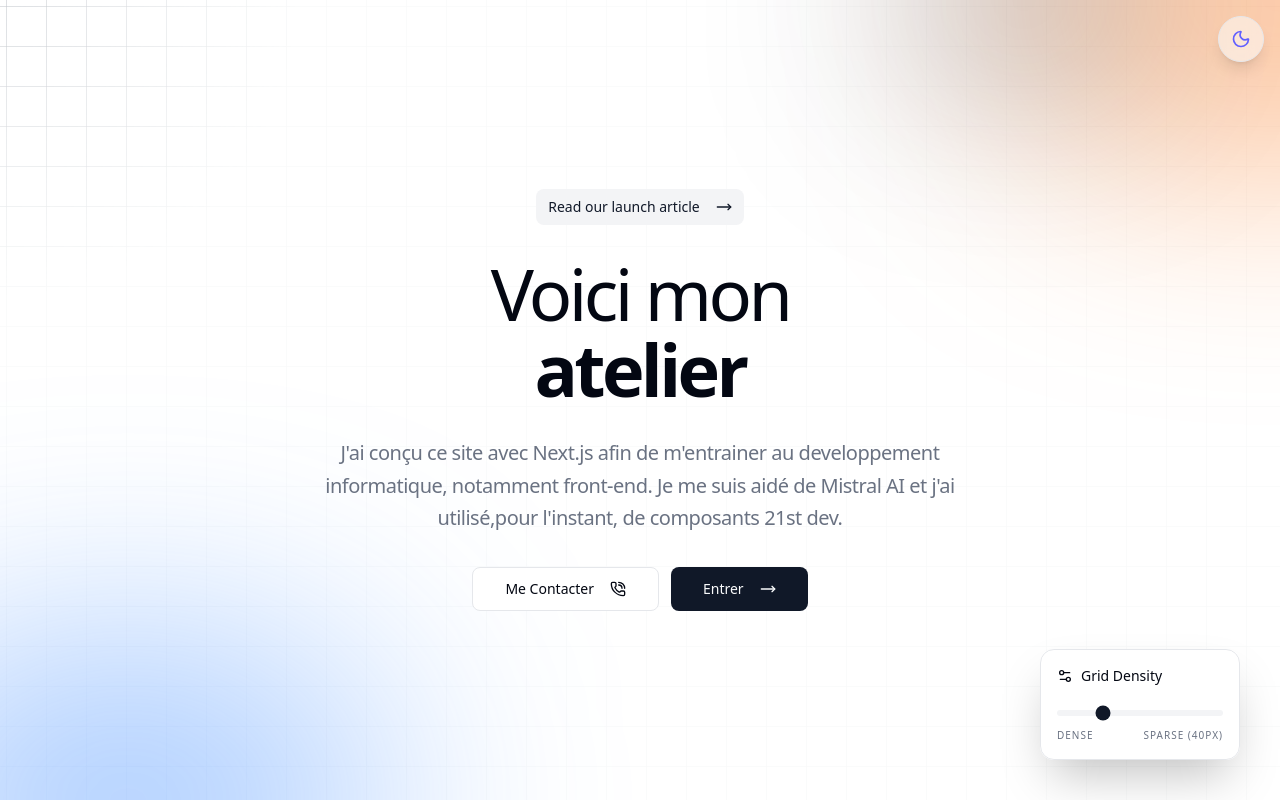
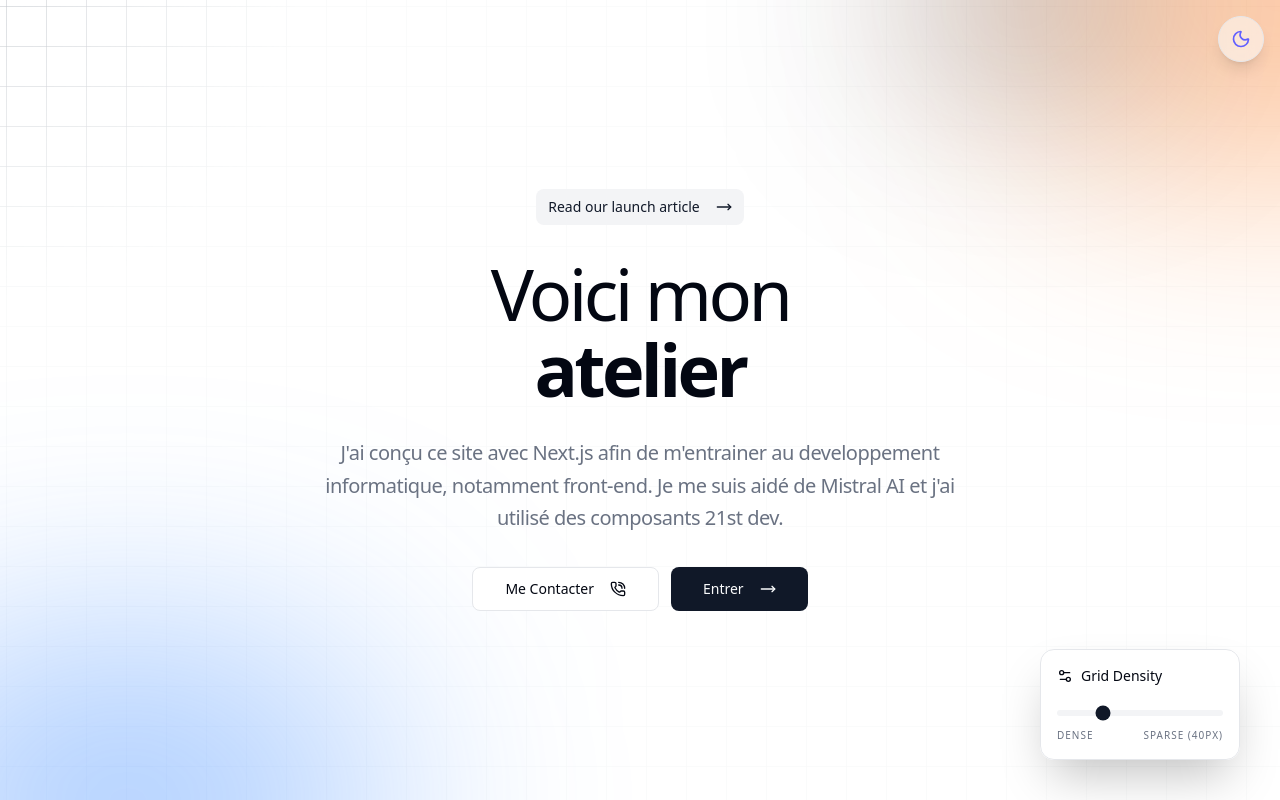
Before and after one commit to elEnkirche/portfolio, a Next.js app: page / in a window 1280 px wide. Built offline with nearby package versions, Linux system fonts and the light colour scheme.

Commit message:
changement du titre

```diff
--- a/src/components/SplashScreen.tsx
+++ b/src/components/SplashScreen.tsx
@@ -193,7 +193,7 @@ export default function SplashScreen({
 
             <p className="text-sm md:text-xl leading-relaxed tracking-tight text-muted-foreground max-w-2xl text-center">
               J'ai conçu ce site avec Next.js afin de m'entrainer au developpement informatique, notamment front-end.
-              Je me suis aidé de Mistral AI et j'ai utilisé,pour l'instant, de composants 21st dev.
+              Je me suis aidé de Mistral AI et j'ai utilisé des composants 21st dev.
             </p>
           </div>
           <div className="flex flex-row gap-3">
```
